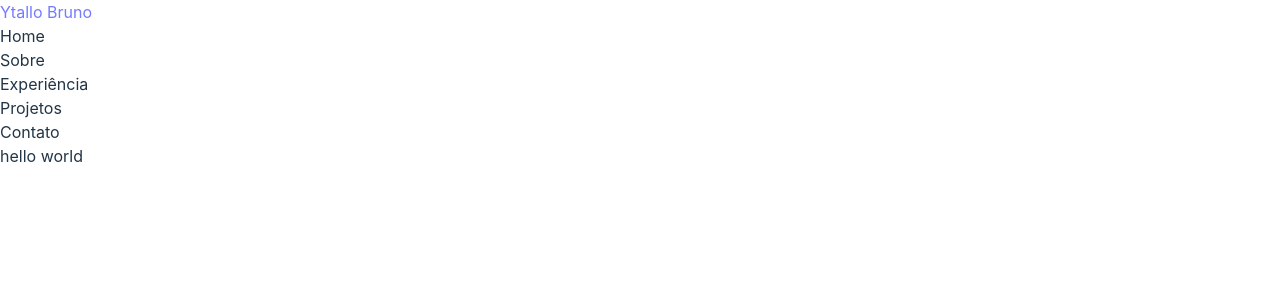
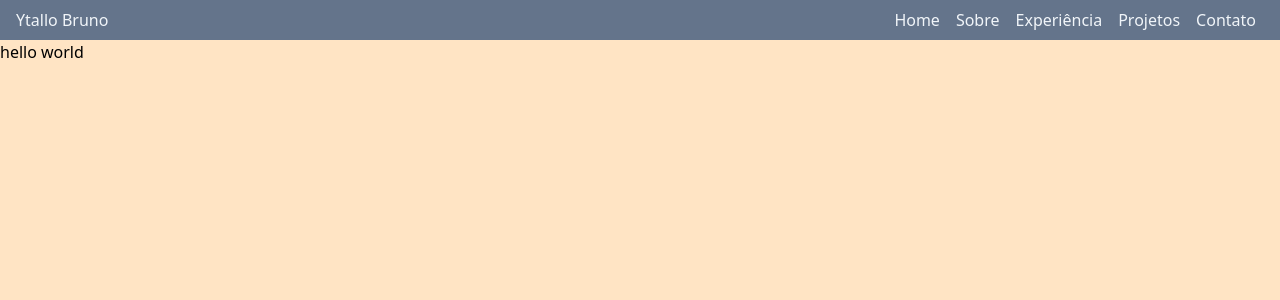
Before and after one commit to ytallobruno/portfolio, a React (Vite) app: page / in a window 1280 px wide. Shown: the top 300 px of the page. Built offline with nearby package versions, Linux system fonts and the light colour scheme.

Commit message:
FIX: Ajustes gerais

```diff
--- a/src/App.css
+++ b/src/App.css
@@ -3,3 +3,8 @@
   padding: 0;
   box-sizing: border-box;
 }
+
+.App {
+  height: 100vh;
+  background-color: bisque;
+}
--- a/src/index.css
+++ b/src/index.css
@@ -1,35 +1,3 @@
-* {
-  margin: 0;
-  padding: 0;
-  box-sizing: border-box;
-}
-
-:root {
-  font-family: Inter, Avenir, Helvetica, Arial, sans-serif;
-  font-size: 16px;
-  line-height: 24px;
-  font-weight: 400;
-
-  color-scheme: light dark;
-  color: rgba(255, 255, 255, 0.87);
-  background-color: #242424;
-
-  font-synthesis: none;
-  text-rendering: optimizeLegibility;
-  -webkit-font-smoothing: antialiased;
-  -moz-osx-font-smoothing: grayscale;
-  -webkit-text-size-adjust: 100%;
-}
-
-@media (prefers-color-scheme: light) {
-  :root {
-    color: #213547;
-    background-color: #ffffff;
-  }
-  a:hover {
-    color: #747bff;
-  }
-  button {
-    background-color: #f9f9f9;
-  }
-}
+@tailwind base;
+@tailwind components;
+@tailwind utilities;
```
Also changed, not shown: src/App.jsx (+3 -5 lines).
